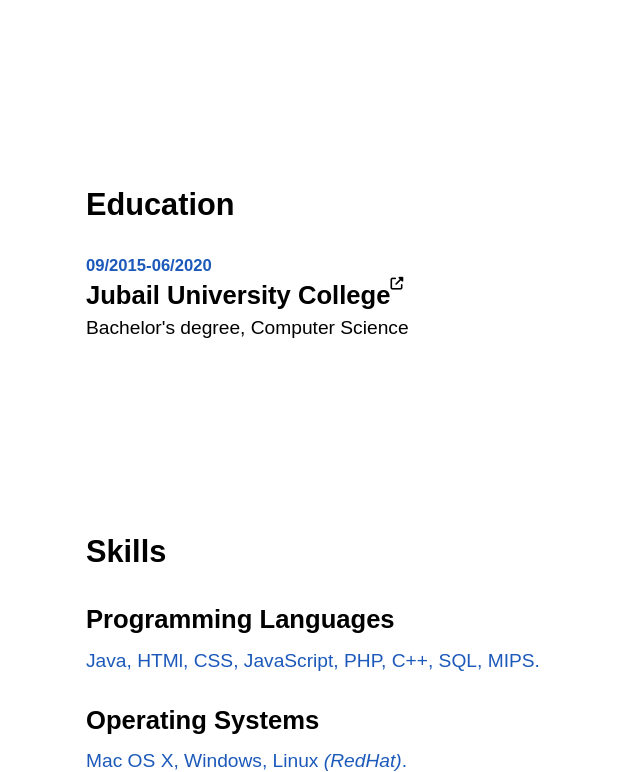
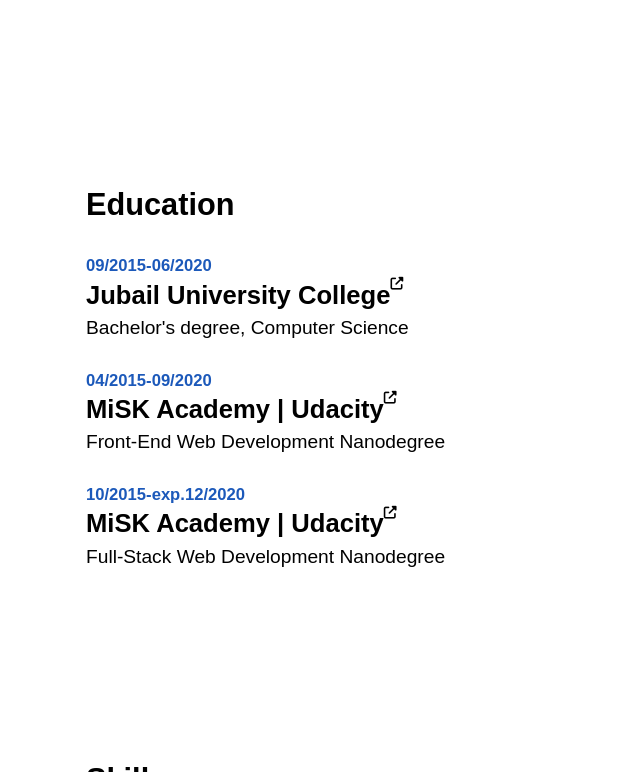
Before and after one commit to NajlaAlbaz/najlaalbaz_portfolio.github.io, a plain HTML site: page index.html in a window 1280 px wide. Shown: the part 1607-2379 px from the top of the page, without its empty margins (91-731 px from the left). Drawn offline with nearby package versions, Linux system fonts and the light colour scheme; a web font is replaced by a local one.

Commit message:
Update index.html

```diff
--- a/index.html
+++ b/index.html
@@ -94,7 +94,7 @@
             </div>
             <div class="about_div">
               <p class="about_me">
-              Currently, I am devoting my time looking to obtain a higher education in order to achieve my career goals.<br><br>
+                Currently, I am devoting my time looking to find a job opprotunity.<br><br>
               </p>
             </div>
           </div>
@@ -151,6 +151,16 @@
                 <p class="year">09/2015-06/2020</p>
                 <p class="school"><a href="http://www.ucj.edu.sa/en/Pages/default.aspx" class="link" target="_blank">Jubail University College<i class="fas fa-external-link-alt link_icon"></i></a></p>
                 <p class="degree">Bachelor's degree, Computer Science</p>
+            </div>
+            <div class="education">
+                <p class="year">04/2015-09/2020</p>
+                <p class="school"><a href="https://graduation.udacity.com/confirm/Q3APUXPW" class="link" target="_blank">MiSK Academy | Udacity<i class="fas fa-external-link-alt link_icon"></i></a></p>
+                <p class="degree">Front-End Web Development Nanodegree</p>
+            </div>
+            <div class="education">
+                <p class="year">10/2015-exp.12/2020</p>
+                <p class="school"><a href="https://www.udacity.com/course/full-stack-web-developer-nanodegree--nd0044" class="link" target="_blank">MiSK Academy | Udacity<i class="fas fa-external-link-alt link_icon"></i></a></p>
+                <p class="degree">Full-Stack Web Development Nanodegree</p>
             </div>
           </div>
         </div>
```
